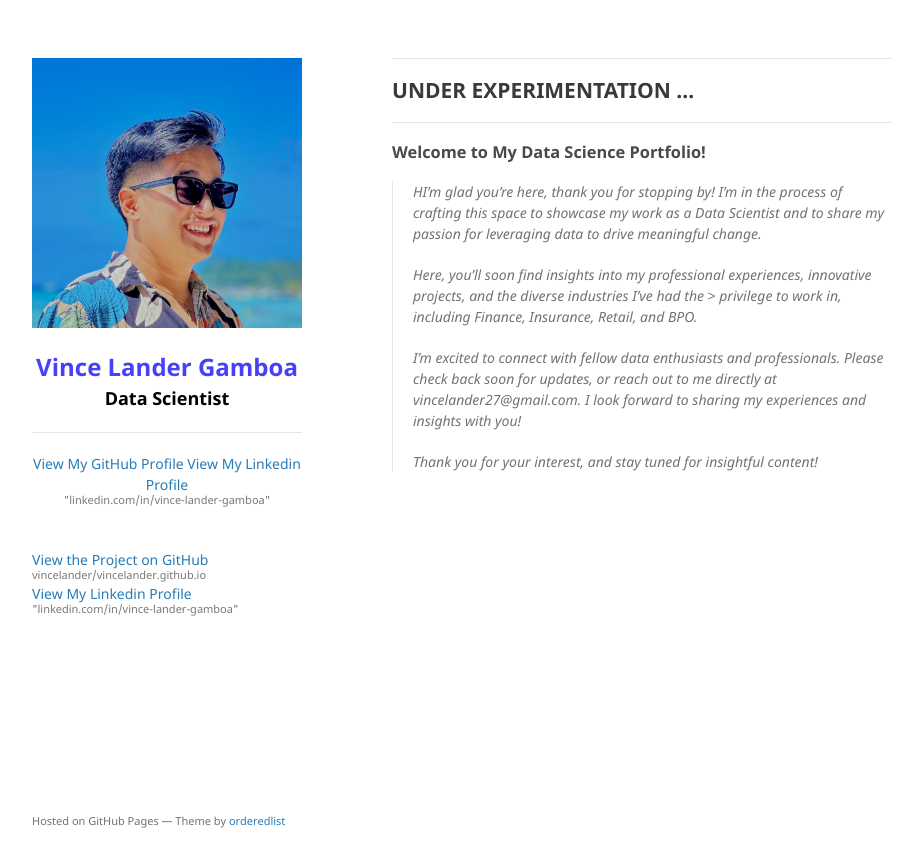
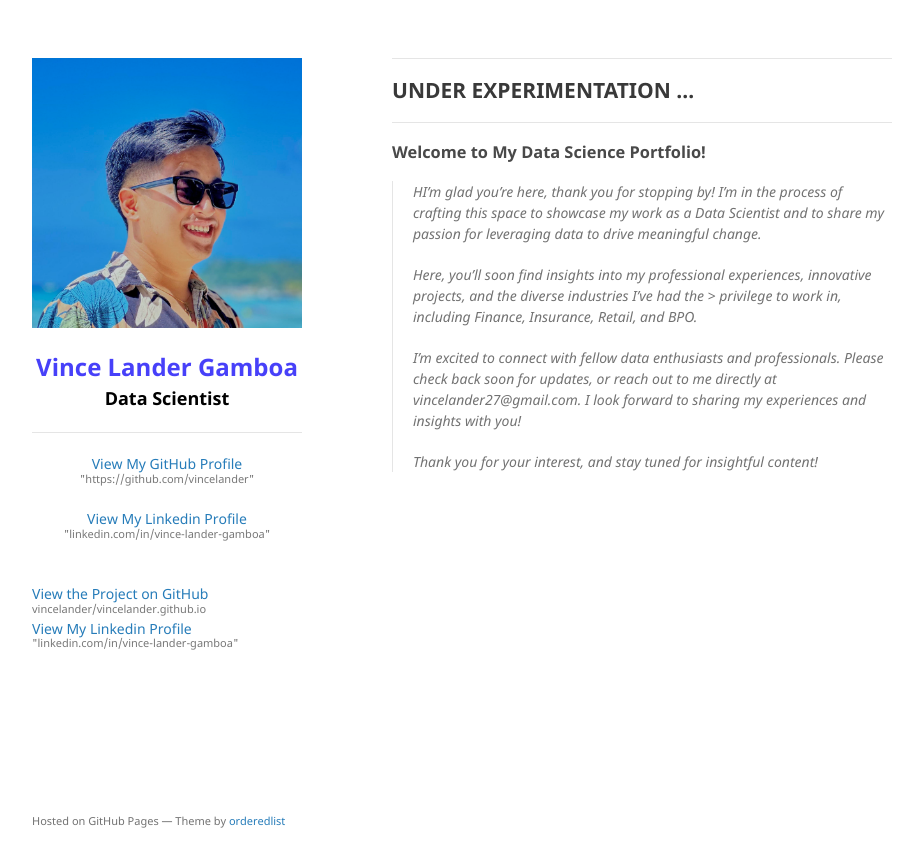
Before and after one commit to vincelander/vincelander.github.io, a Jekyll site: the page built from index.md, in a window 1280 px wide. Shown: the top 867 px of the page, without its empty margins (178-1094 px from the left). Built offline with Jekyll 4.4.1, drawn with Linux system fonts in a browser that asks for light colours.

Commit message:
update view and details

```diff
--- a/_layouts/default.html
+++ b/_layouts/default.html
@@ -34,7 +34,8 @@
 
         {% if site.github.is_user_page %}
         <p style="text-align:center;" class="view">
-          <a href="{{ site.github.owner_url }}">View My GitHub Profile</a>
+          <a href="{{ site.github.owner_url }}">View My GitHub Profile <small>"{{ site.github.owner_url }}"</small></a>
+          <br>
           <a href="https://www.linkedin.com/in/vince-lander-gamboa">View My Linkedin Profile <small>"linkedin.com/in/vince-lander-gamboa"</small></a>
         </p>
         {% endif %}
```
